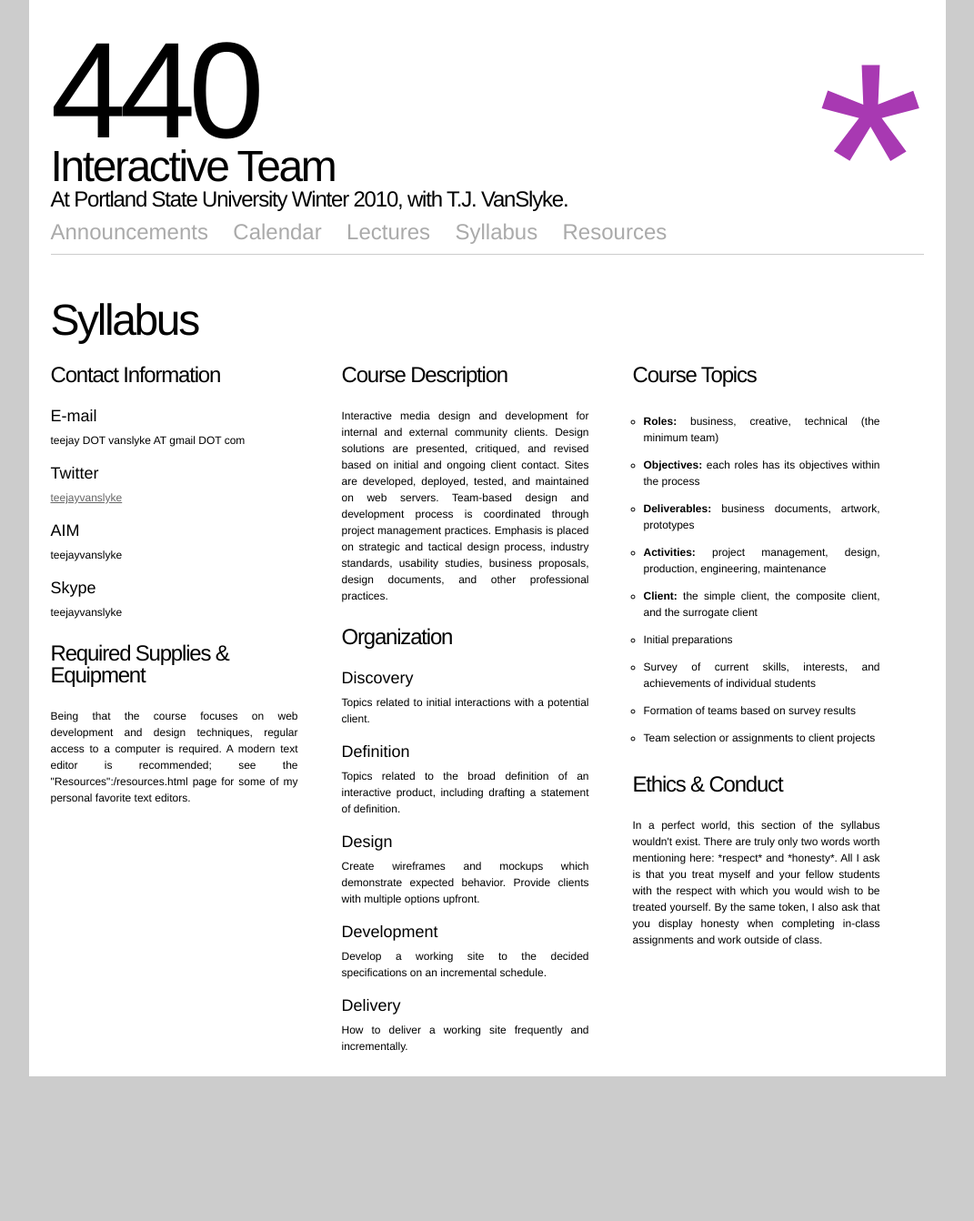
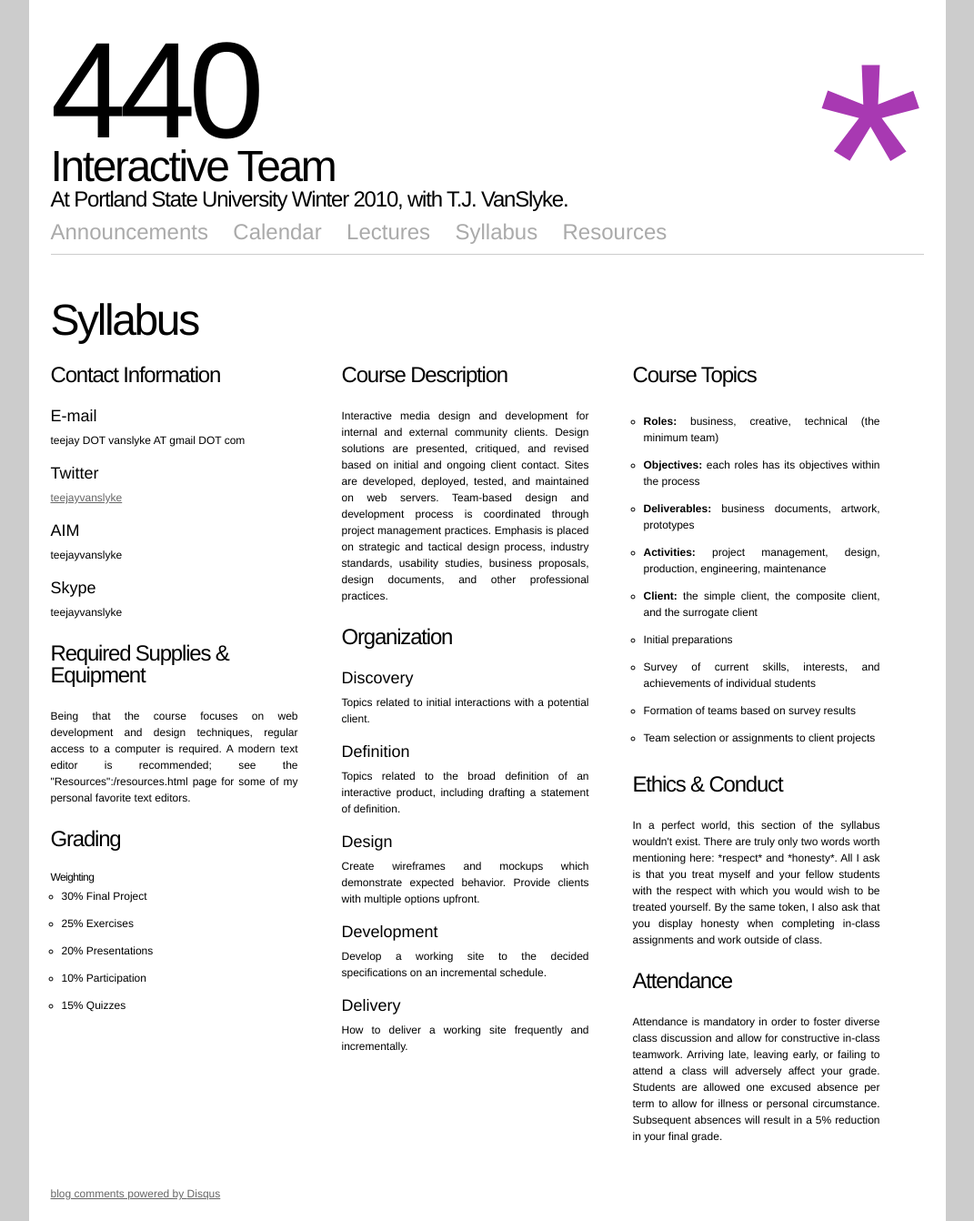
Before and after one commit to teejayvanslyke/pdxart440, a Jekyll site: the page built from syllabus.html, in a window 1280 px wide. Shown: the whole page at 91% size, without its empty margins (105-1176 px from the left). Built offline with Jekyll 4.4.1, drawn with Linux system fonts in a browser that asks for light colours; Markdown is read by kramdown in place of the engine named in the settings; comment, search, counter and statistics services are not loaded; before the commit the page ends 1183 px from its top, so only the background shows below that.

Commit message:
Added DISQUS.

```diff
--- a/_layouts/default.html
+++ b/_layouts/default.html
@@ -30,9 +30,26 @@
       <div id="body">
         <h4>{{ page.title }}</h4>
         {{ content }}
-        <div style="clear:both;"></div>
+        <div style="clear:both;padding-top:4em">
+        <div id="disqus_thread"></div><script type="text/javascript" src="http://disqus.com/forums/pdxart440/embed.js"></script><noscript><a href="http://disqus.com/forums/pdxart440/?url=ref">View the discussion thread.</a></noscript><a href="http://disqus.com" class="dsq-brlink">blog comments powered by <span class="logo-disqus">Disqus</span></a>
+        </div>
       </div>
     </div>
+
+<script type="text/javascript">
+//<![CDATA[
+(function() {
+	var links = document.getElementsByTagName('a');
+	var query = '?';
+	for(var i = 0; i < links.length; i++) {
+	if(links[i].href.indexOf('#disqus_thread') >= 0) {
+		query += 'url' + i + '=' + encodeURIComponent(links[i].href) + '&';
+	}
+	}
+	document.write('<script charset="utf-8" type="text/javascript" src="http://disqus.com/forums/pdxart440/get_num_replies.js' + query + '"></' + 'script>');
+})();
+//]]>
+</script>
   </body>
 
 </html>
--- a/syllabus.html
+++ b/syllabus.html
@@ -24,6 +24,16 @@
   </dl>
   <h5>Required Supplies & Equipment</h5>
   <p>Being that the course focuses on web development and design techniques, regular access to a computer is required. A modern text editor is recommended; see the "Resources":/resources.html page for some of my personal favorite text editors.</p>
+
+  <h5>Grading</h5>
+  <h6>Weighting</h6>
+  <ul>
+    <li><span>30%</span> Final Project</li>
+    <li><span>25%</span> Exercises</li>
+    <li><span>20%</span> Presentations</li>
+    <li><span>10%</span> Participation</li>
+    <li><span>15%</span> Quizzes</li>
+  </dl>
 </div>
 
 <div class="column">
@@ -79,4 +89,8 @@
   <h5>Ethics & Conduct</h5>
 
   <p>In a perfect world, this section of the syllabus wouldn't exist.  There are truly only two words worth mentioning here:  *respect* and *honesty*.  All I ask is that you treat myself and your fellow students with the respect with which you would wish to be treated yourself.  By the same token, I also ask that you display honesty when completing in-class assignments and work outside of class.  </p>
+
+  <h5>Attendance</h5>
+
+  <p>Attendance is mandatory in order to foster diverse class discussion and allow for constructive in-class teamwork.  Arriving late, leaving early, or failing to attend a class will adversely affect your grade.  Students are allowed one excused absence per term to allow for illness or personal circumstance. Subsequent absences will result in a 5% reduction in your final grade.</p>
 </div>
```
Also changed, not shown: 5 other files.
